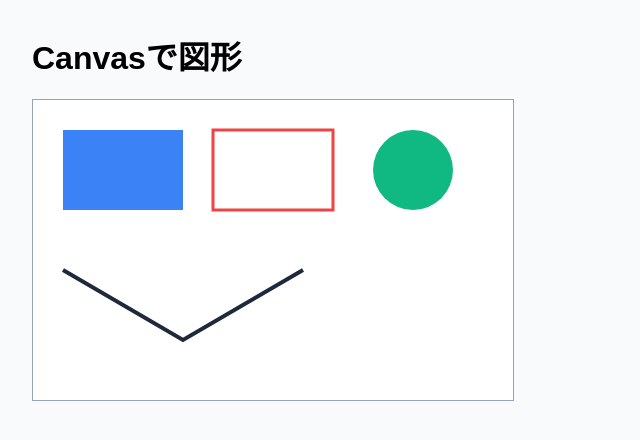
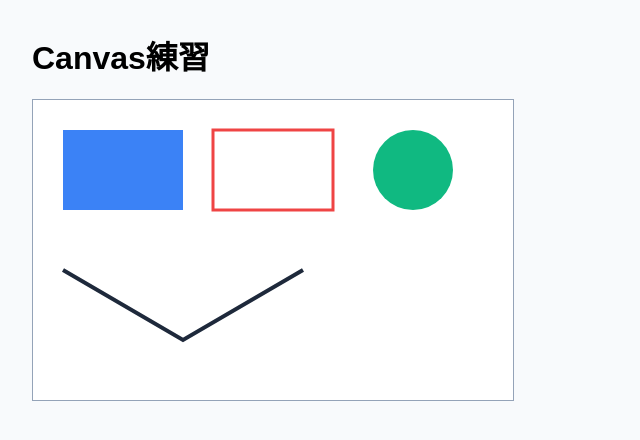
Before and after one commit to ytoyamaoa/html-study1127, a plain HTML site: page index.html in a window 1280 px wide. Shown: the whole page, without its empty margins (0-640 px from the left). Drawn offline with Linux system fonts and the light colour scheme.

Commit message:
Update index.html

```diff
--- a/index.html
+++ b/index.html
@@ -17,7 +17,7 @@
   </style>
 </head>
 <body>
-  <h1>Canvasで図形</h1>
+  <h1>Canvas練習</h1>
   <canvas id="myCanvas" width="480" height="300"></canvas>
 
   <script>
```
